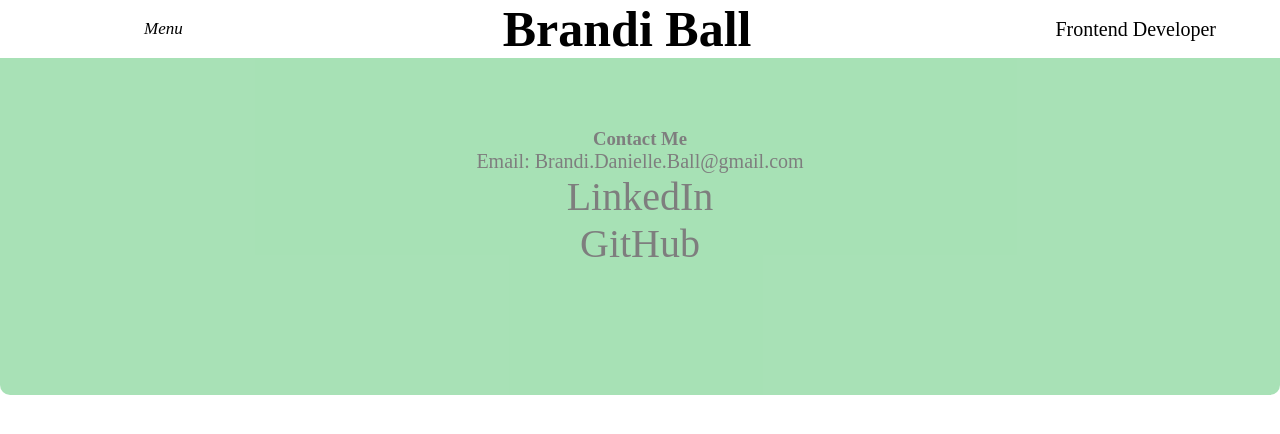
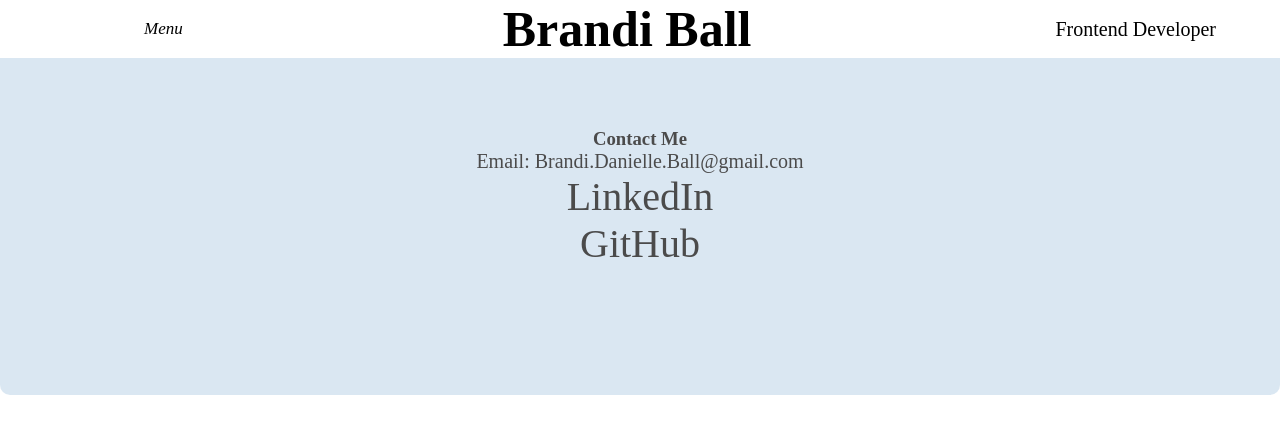
Before and after one commit to brandib222/portfolio-site, a React (Create React App) app: page /contact in a window 1280 px wide. Shown: the top 434 px of the page. Built offline with nearby package versions, Linux system fonts and the light colour scheme.

Commit message:
changed the color scheme

```diff
--- a/src/App.css
+++ b/src/App.css
@@ -74,8 +74,8 @@ button {
   font-size: 40px;
   color:aliceblue;
   background-color: rgb(7, 12, 15);
-  filter: drop-shadow(10px 20px 5px #52C46E);
-  opacity: 50%;
+  filter: drop-shadow(10px 20px 5px rgb(203, 221, 237));
+  opacity: 90%;
 }
 
 /* Everything on the project page */
@@ -214,8 +214,8 @@ iframe {
   flex-flow: column wrap;
   border-radius: 10px;
   border:none;
-  background-color:#52C46E;
-  opacity: 50%;
+  background-color:rgb(203, 221, 237);
+  opacity: 70%;
 }
 
 .contact p {
@@ -290,7 +290,6 @@ iframe {
 .landing-links a {
   color:aliceblue;
   background-color: rgb(32, 55, 69);
-  filter: drop-shadow(10px 20px 5px #52C46E);
   padding: 3% 10%;
   margin: 3% 25%;
   display:flex;
@@ -400,7 +399,7 @@ svg {
    left: -600px;
     top: -600px;
   display: block;
-  filter: drop-shadow(10px 20px 5px #52C46E);
+  filter: drop-shadow(10px 20px 5px rgb(203, 221, 237));
   transition: left 0.5s, top 0.5s;
 }
 
```
